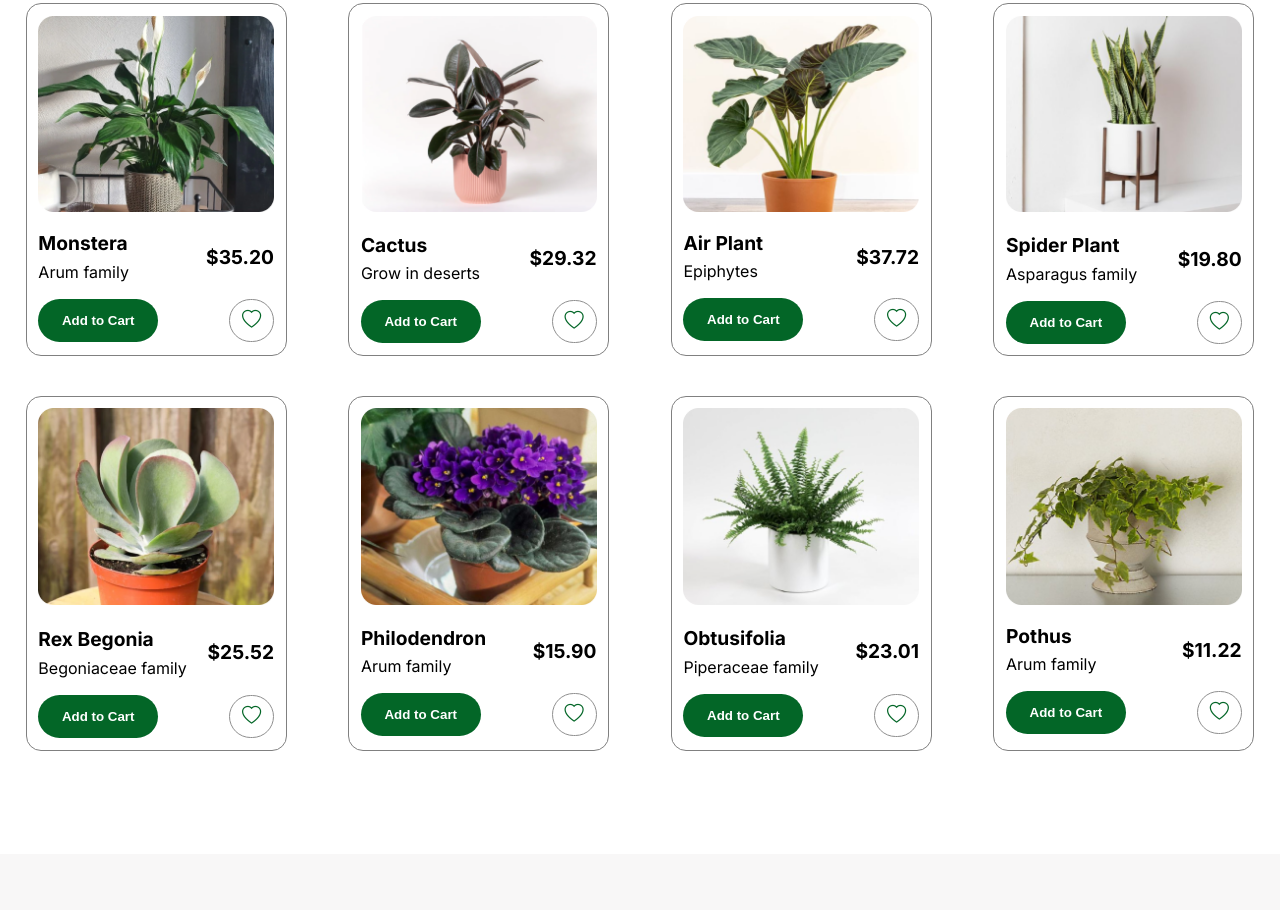
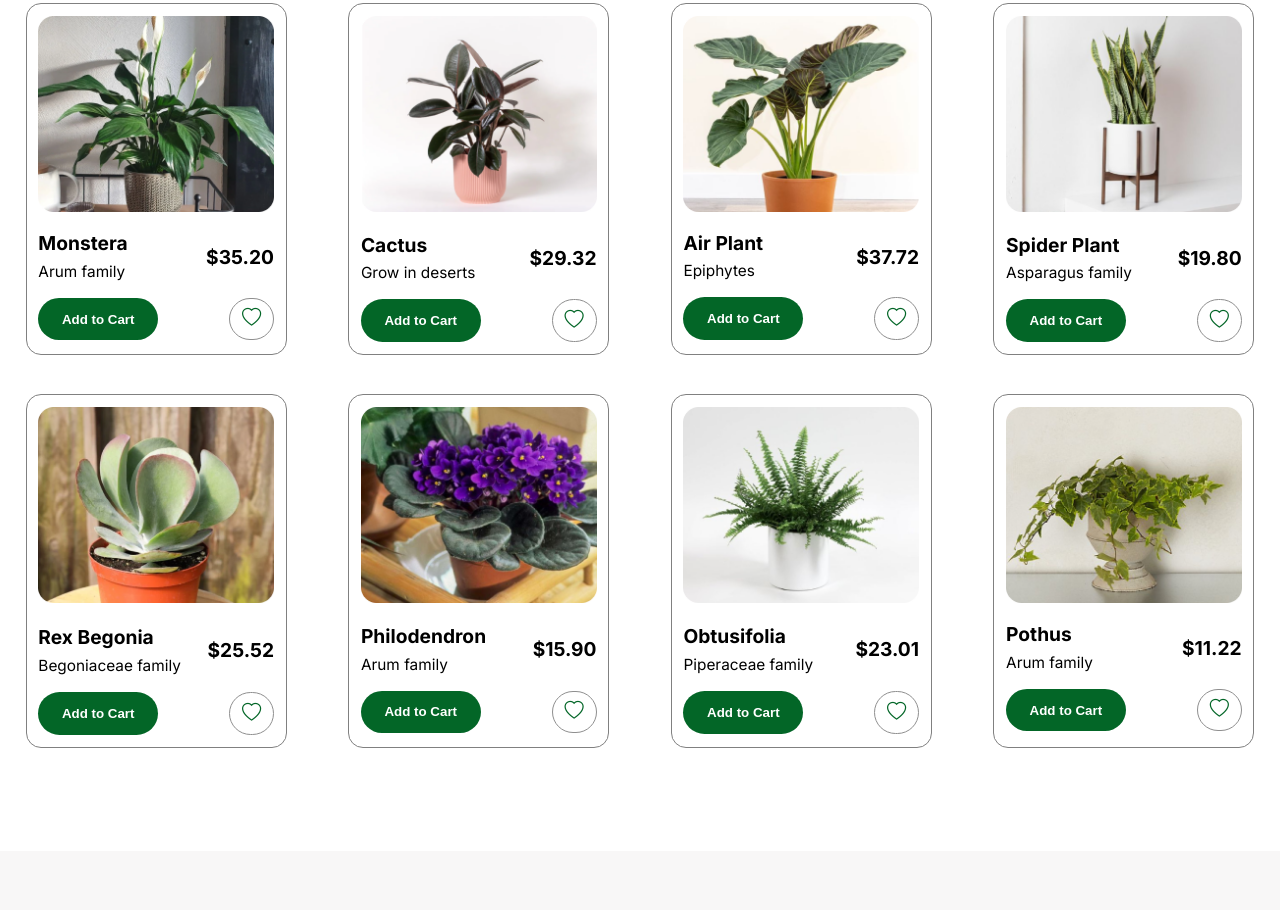
Before and after one commit to quang08/flont, a website: page public/index.html in a window 1280 px wide. Shown: the part 2770-3680 px from the top of the page. Drawn offline with nearby package versions, Linux system fonts and the light colour scheme; a script that the page names is missing.

Commit message:
fixed font error

```diff
--- a/public/index.html
+++ b/public/index.html
@@ -171,8 +171,8 @@
               <img src="./static/product_list/product_1.png" />
               <div class="product-infor">
                 <div class="product-des">
-                  <div class="bold sub-title">Monstera</div>
-                  <div>Arum family</div>
+                  <div class="bold plant-title">Monstera</div>
+                  <div class="plant-des">Arum family</div>
                 </div>
                 <div class="bold sub-title">$35.20</div>
               </div>
@@ -187,8 +187,8 @@
               <img src="./static/product_list/product_2.png" />
               <div class="product-infor">
                 <div class="product-des">
-                  <div class="bold sub-title">Cactus</div>
-                  <div>Grow in deserts</div>
+                  <div class="bold plant-title">Cactus</div>
+                  <div class="plant-des">Grow in deserts</div>
                 </div>
                 <div class="bold sub-title">$29.32</div>
               </div>
@@ -203,8 +203,8 @@
               <img src="./static/product_list/product_3.png" />
               <div class="product-infor">
                 <div class="product-des">
-                  <div class="bold sub-title">Air Plant</div>
-                  <div>Epiphytes</div>
+                  <div class="bold plant-title">Air Plant</div>
+                  <div class="plant-des">Epiphytes</div>
                 </div>
                 <div class="bold sub-title">$37.72</div>
               </div>
@@ -219,8 +219,8 @@
               <img src="./static/product_list/product_4.png" />
               <div class="product-infor">
                 <div class="product-des">
-                  <div class="bold sub-title">Spider Plant</div>
-                  <div>Asparagus family</div>
+                  <div class="bold plant-title">Spider Plant</div>
+                  <div class="plant-des">Asparagus family</div>
                 </div>
                 <div class="bold sub-title">$19.80</div>
               </div>
@@ -235,8 +235,8 @@
               <img src="./static/product_list/product_5.png" />
               <div class="product-infor">
                 <div class="product-des">
-                  <div class="bold sub-title">Rex Begonia</div>
-                  <div>Begoniaceae family</div>
+                  <div class="bold plant-title">Rex Begonia</div>
+                  <div class="plant-des">Begoniaceae family</div>
                 </div>
                 <div class="bold sub-title">$25.52</div>
               </div>
@@ -251,8 +251,8 @@
               <img src="./static/product_list/product_6.png" />
               <div class="product-infor">
                 <div class="product-des">
-                  <div class="bold sub-title">Philodendron</div>
-                  <div>Arum family</div>
+                  <div class="bold plant-title">Philodendron</div>
+                  <div class="plant-des">Arum family</div>
                 </div>
                 <div class="bold sub-title">$15.90</div>
               </div>
@@ -267,8 +267,8 @@
               <img src="./static/product_list/product_7.png" />
               <div class="product-infor">
                 <div class="product-des">
-                  <div class="bold sub-title">Obtusifolia</div>
-                  <div>Piperaceae family</div>
+                  <div class="bold plant-title">Obtusifolia</div>
+                  <div class="plant-des">Piperaceae family</div>
                 </div>
                 <div class="bold sub-title">$23.01</div>
               </div>
@@ -283,8 +283,8 @@
               <img src="./static/product_list/product_8.png" />
               <div class="product-infor">
                 <div class="product-des">
-                  <div class="bold sub-title">Pothus</div>
-                  <div>Arum family</div>
+                  <div class="bold plant-title">Pothus</div>
+                  <div class="plant-des">Arum family</div>
                 </div>
                 <div class="bold sub-title">$11.22</div>
               </div>
--- a/public/styles.css
+++ b/public/styles.css
@@ -381,6 +381,15 @@ a {
   text-align: left;
   margin-bottom: 0.5vw;
 }
+
+.product-des .plant-title {
+  font-size: 1.5vw;
+}
+
+.product-des .plant-des {
+  font-size: 1.2vw;
+}
+
 .product-action {
   display: flex;
   justify-content: space-between;
@@ -962,6 +971,14 @@ a {
     margin-bottom: 15%;
   }
 
+  .product-des .plant-title {
+    font-size: 3vw;
+  }
+
+  .product-des .plant-des {
+    font-size: 2vw;
+  }
+
   .section4 .image {
     object-fit: cover;
     width: 100%;
```
